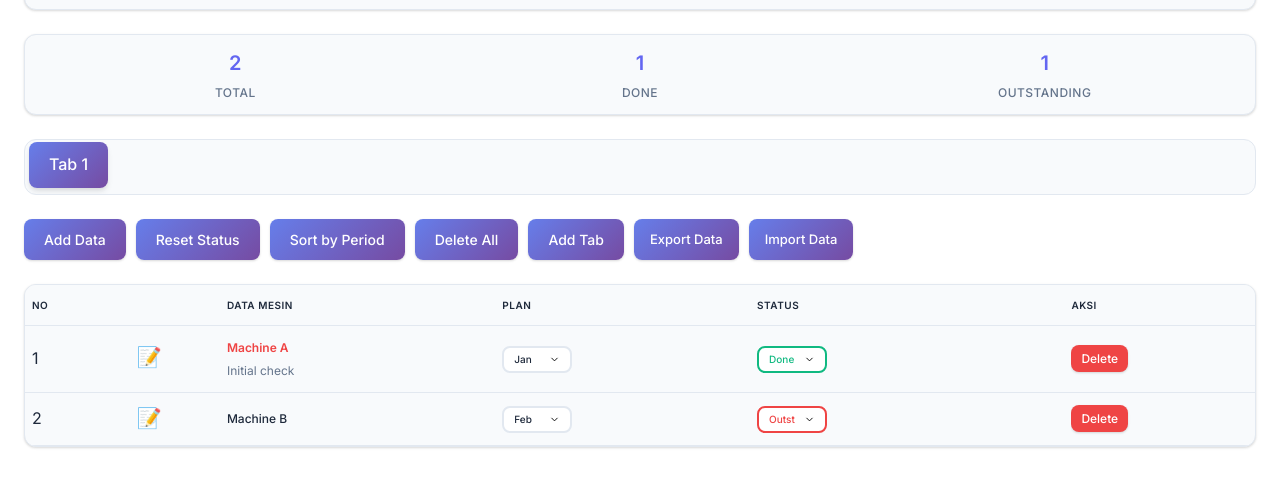
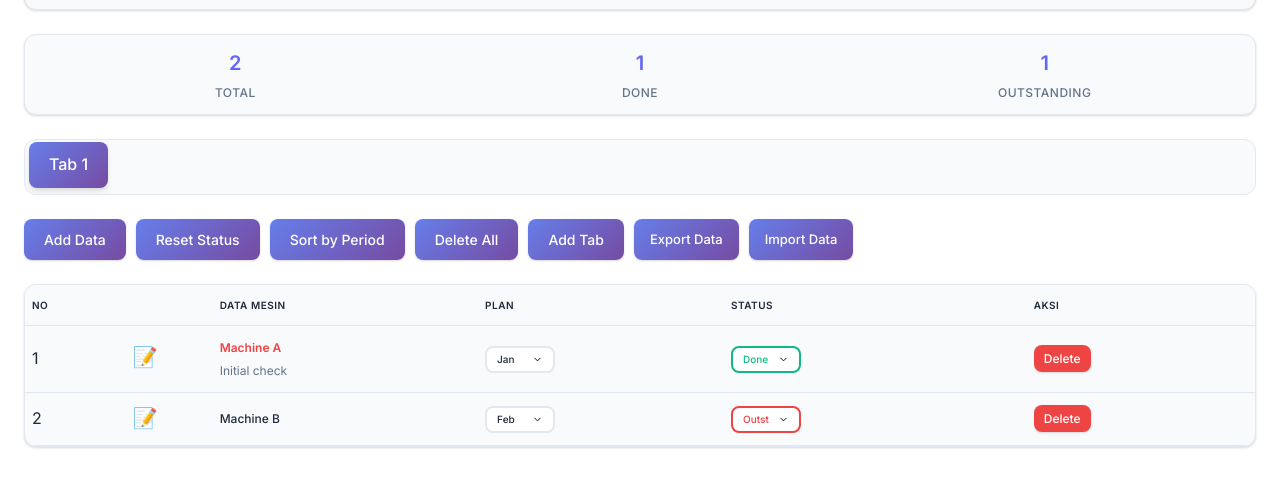
Before and after one commit to AnwarITM/ce, a plain HTML site: page index.html in a window 1280 px wide. Shown: the part 93-580 px from the top of the page. Drawn offline with Linux system fonts and the light colour scheme.

Commit message:
Update styles.css
Kotak delete Width 20%==>25%

```diff
--- a/styles.css
+++ b/styles.css
@@ -267,7 +267,7 @@ th:nth-child(2), td:nth-child(2) { width: 10%; padding-left: 0px; }
 th:nth-child(3), td:nth-child(3) { width: 30%; padding-left: 0px; }
 th:nth-child(4), td:nth-child(4) { width: 27%; padding-left: 0px; }
 th:nth-child(5), td:nth-child(5) { width: 35%; padding-left: 7px; } /* Diperbaiki */
-th:nth-child(6), td:nth-child(6) { width: 20%; padding-left: 0px; }
+th:nth-child(6), td:nth-child(6) { width: 25%; padding-left: 0px; }
 
 .machine-data {
     cursor: pointer;
```
